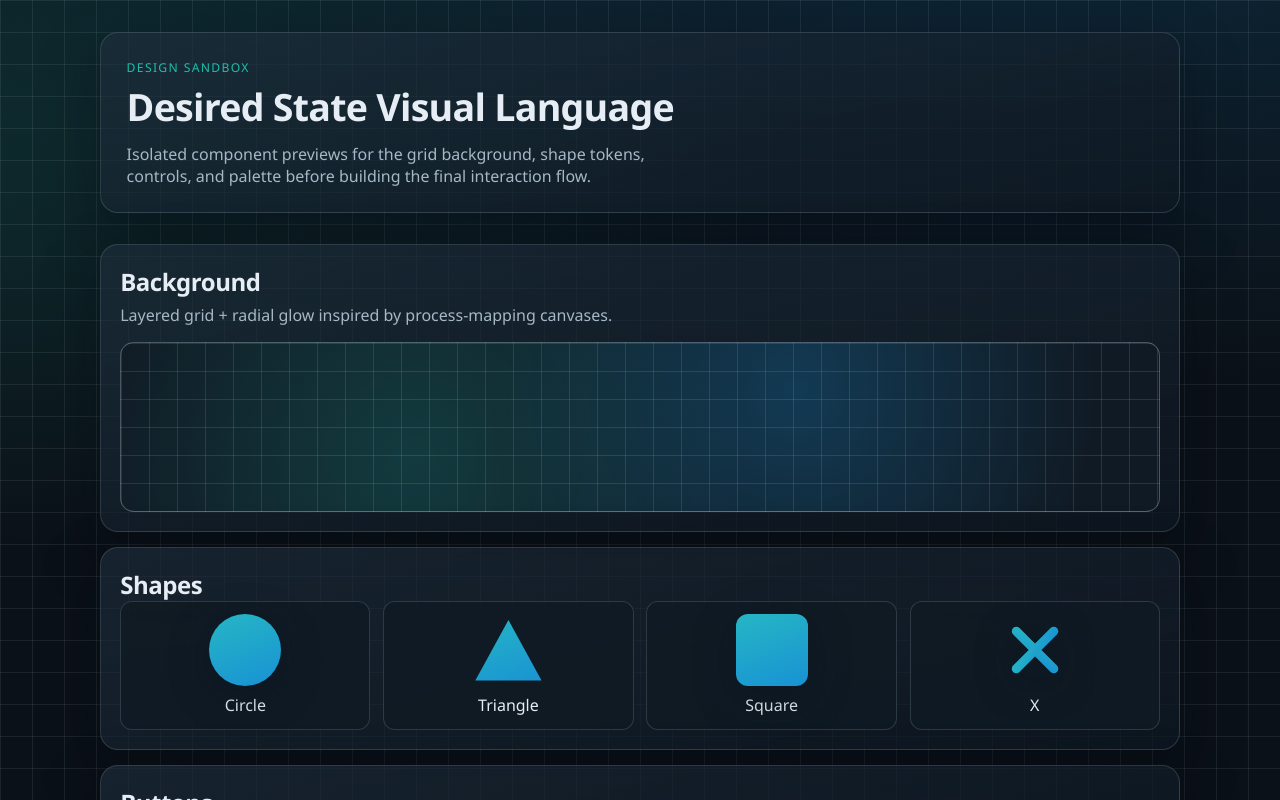
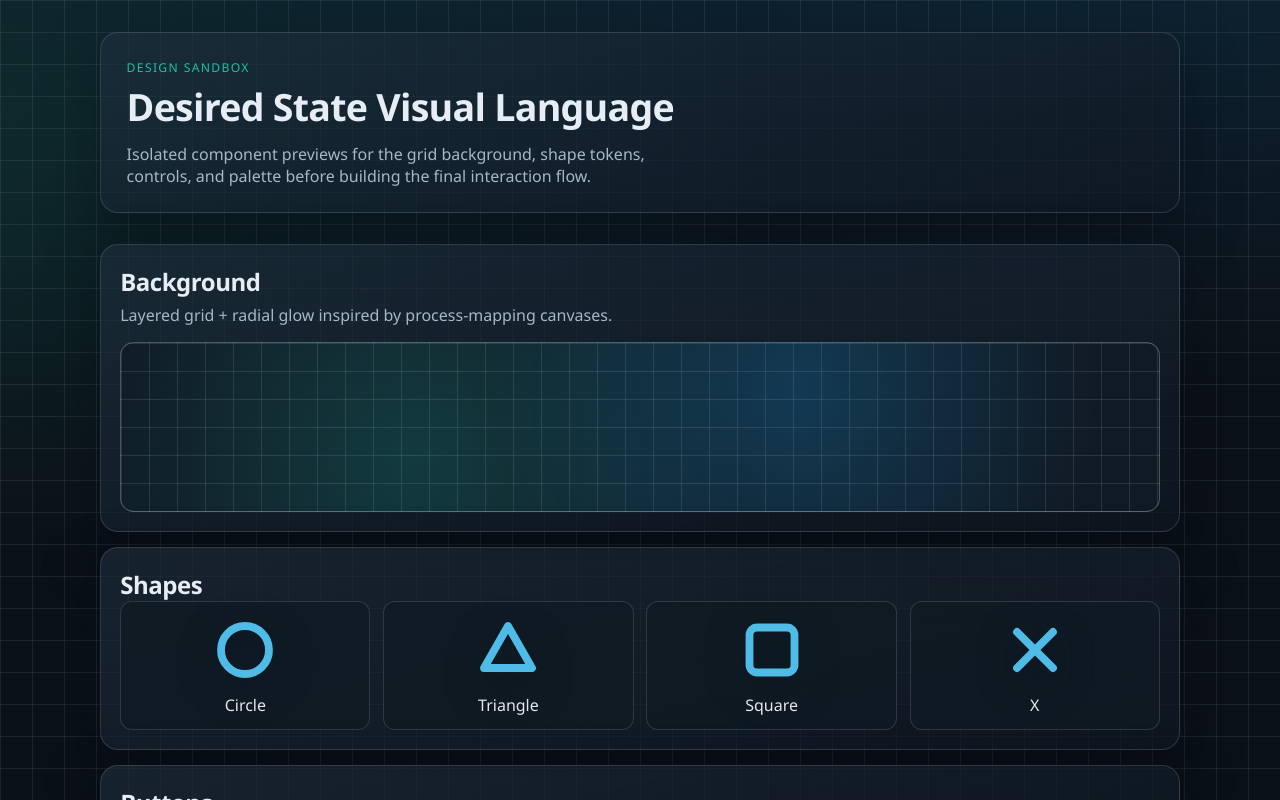
Before and after one commit to LiamCarver/desired-state-demo, a React (Vite) app in the folder app/: page /design in a window 1280 px wide. Shown: the top 800 px of the page. Built offline with nearby package versions, Linux system fonts and the light colour scheme.

Commit message:
style: adopt hollow glyph shapes and ps-style canvas buttons

```diff
--- a/app/src/components/ActualStateCanvas.tsx
+++ b/app/src/components/ActualStateCanvas.tsx
@@ -1,4 +1,7 @@
-export type CanvasShapeType = 'circle' | 'triangle' | 'square' | 'x'
+import type { ShapeType } from '../design/shapeTypes'
+import ShapeGlyph from './ShapeGlyph'
+
+export type CanvasShapeType = ShapeType
 
 export type CanvasShape = {
   id: string
@@ -46,7 +49,6 @@ function ActualStateCanvas({
         {shapes.map((shape) => {
           const shapeClass = `canvas-shape canvas-shape-${shape.type}`
           const isSelected = shape.id === selectedShapeId
-          const isXShape = shape.type === 'x'
           return (
             <button
               key={shape.id}
@@ -60,11 +62,12 @@ function ActualStateCanvas({
                 top: `${shape.y}%`,
                 width: `${shape.size}px`,
                 height: `${shape.size}px`,
-                backgroundColor: isXShape ? 'transparent' : shape.color,
                 color: shape.color,
               }}
               onClick={() => onSelectShape(shape.id)}
-            />
+            >
+              <ShapeGlyph type={shape.type} className="canvas-shape-glyph" strokeWidth={2.6} />
+            </button>
           )
         })}
       </div>
--- a/app/src/components/DesiredStateEditor.tsx
+++ b/app/src/components/DesiredStateEditor.tsx
@@ -1,6 +1,8 @@
 import type { FocusEvent } from 'react'
+import type { ShapeType } from '../design/shapeTypes'
+import ShapeGlyph from './ShapeGlyph'
 
-export type DesiredShapeType = 'circle' | 'triangle' | 'square' | 'x'
+export type DesiredShapeType = ShapeType
 
 export type DesiredShape = {
   id: string
@@ -78,9 +80,10 @@ function DesiredStateEditor({
                 <details className="shape-dropdown" onBlur={handleDropdownBlur}>
                   <summary>
                     <span
-                      className={`dropdown-shape-chip dropdown-shape-${shape.type}`}
                       aria-hidden="true"
-                    />
+                    >
+                      <ShapeGlyph type={shape.type} className="dropdown-shape-glyph" />
+                    </span>
                     <span>
                       {shapeOptions.find((option) => option.value === shape.type)?.label ??
                         shape.type}
@@ -101,9 +104,10 @@ function DesiredStateEditor({
                         }}
                       >
                         <span
-                          className={`dropdown-shape-chip dropdown-shape-${option.value}`}
                           aria-hidden="true"
-                        />
+                        >
+                          <ShapeGlyph type={option.value} className="dropdown-shape-glyph" />
+                        </span>
                         <span>{option.label}</span>
                       </button>
                     ))}
--- a/app/src/components/ShapeGallery.tsx
+++ b/app/src/components/ShapeGallery.tsx
@@ -1,11 +1,12 @@
 import { shapeSpecs } from '../design/designTokens'
+import ShapeGlyph from './ShapeGlyph'
 
 function ShapeGallery() {
   return (
     <div className="shape-grid">
       {shapeSpecs.map((shape) => (
         <article key={shape.id} className="shape-card">
-          <div className={shape.className} />
+          <ShapeGlyph type={shape.id} className="shape-glyph-preview" strokeWidth={2.6} />
           <p>{shape.label}</p>
         </article>
       ))}
--- /dev/null
+++ b/app/src/components/ShapeGlyph.tsx
@@ -0,0 +1,73 @@
+import type { ShapeType } from '../design/shapeTypes'
+
+type ShapeGlyphProps = {
+  type: ShapeType
+  className?: string
+  strokeWidth?: number
+}
+
+function ShapeGlyph({ type, className, strokeWidth = 2.2 }: ShapeGlyphProps) {
+  if (type === 'circle') {
+    return (
+      <svg className={className} viewBox="0 0 24 24" aria-hidden="true">
+        <circle cx="12" cy="12" r="8" fill="none" stroke="currentColor" strokeWidth={strokeWidth} />
+      </svg>
+    )
+  }
+
+  if (type === 'triangle') {
+    return (
+      <svg className={className} viewBox="0 0 24 24" aria-hidden="true">
+        <polygon
+          points="12,4 20,18 4,18"
+          fill="none"
+          stroke="currentColor"
+          strokeWidth={strokeWidth}
+          strokeLinejoin="round"
+        />
+      </svg>
+    )
+  }
+
+  if (type === 'square') {
+    return (
+      <svg className={className} viewBox="0 0 24 24" aria-hidden="true">
+        <rect
+          x="4.5"
+          y="4.5"
+          width="15"
+          height="15"
+          rx="2.5"
+          fill="none"
+          stroke="currentColor"
+          strokeWidth={strokeWidth}
+        />
+      </svg>
+    )
+  }
+
+  return (
+    <svg className={className} viewBox="0 0 24 24" aria-hidden="true">
+      <line
+        x1="6"
+        y1="6"
+        x2="18"
+        y2="18"
+        stroke="currentColor"
+        strokeWidth={strokeWidth}
+        strokeLinecap="round"
+      />
+      <line
+        x1="18"
+        y1="6"
+        x2="6"
+        y2="18"
+        stroke="currentColor"
+        strokeWidth={strokeWidth}
+        strokeLinecap="round"
+      />
+    </svg>
+  )
+}
+
+export default ShapeGlyph
--- a/app/src/design/designTokens.ts
+++ b/app/src/design/designTokens.ts
@@ -1,7 +1,8 @@
+import type { ShapeType } from './shapeTypes'
+
 export type ShapeSpec = {
-  id: string
+  id: ShapeType
   label: string
-  className: string
 }
 
 export type PaletteSwatch = {
@@ -10,10 +11,10 @@ export type PaletteSwatch = {
 }
 
 export const shapeSpecs: ShapeSpec[] = [
-  { id: 'circle', label: 'Circle', className: 'shape shape-circle' },
-  { id: 'triangle', label: 'Triangle', className: 'shape shape-triangle' },
-  { id: 'square', label: 'Square', className: 'shape shape-square' },
-  { id: 'x', label: 'X', className: 'shape shape-x' },
+  { id: 'circle', label: 'Circle' },
+  { id: 'triangle', label: 'Triangle' },
+  { id: 'square', label: 'Square' },
+  { id: 'x', label: 'X' },
 ]
 
 export const palette: PaletteSwatch[] = [
--- /dev/null
+++ b/app/src/design/shapeTypes.ts
@@ -0,0 +1 @@
+export type ShapeType = 'circle' | 'triangle' | 'square' | 'x'
--- a/app/src/index.css
+++ b/app/src/index.css
@@ -196,10 +196,18 @@ h2 {
 .canvas-shape {
   position: absolute;
   transform: translate(-50%, -50%);
-  border: none;
+  border: 1px solid rgba(231, 237, 244, 0.16);
+  border-radius: 999px;
+  background: radial-gradient(circle at 35% 28%, #263240, #0c1118 62%);
   cursor: pointer;
+  padding: 0;
+  display: grid;
+  place-items: center;
   transition: transform 120ms ease, box-shadow 120ms ease;
-  box-shadow: 0 8px 18px rgba(4, 9, 15, 0.4);
+  box-shadow:
+    inset 0 1px 0 rgba(255, 255, 255, 0.08),
+    inset 0 -2px 10px rgba(0, 0, 0, 0.42),
+    0 10px 20px rgba(4, 9, 15, 0.52);
 }
 
 .canvas-shape:hover {
@@ -211,41 +219,11 @@ h2 {
   outline-offset: 2px;
 }
 
-.canvas-shape-circle {
-  border-radius: 999px;
-}
-
-.canvas-shape-square {
-  border-radius: 12px;
-}
-
-.canvas-shape-triangle {
-  clip-path: polygon(50% 8%, 4% 92%, 96% 92%);
-}
-
-.canvas-shape-x {
-  box-shadow: none;
-}
-
-.canvas-shape-x::before,
-.canvas-shape-x::after {
-  content: '';
-  position: absolute;
-  top: 50%;
-  left: 50%;
-  width: 85%;
-  height: 16%;
-  border-radius: 999px;
-  background: currentColor;
-  transform-origin: center;
-}
-
-.canvas-shape-x::before {
-  transform: translate(-50%, -50%) rotate(45deg);
-}
-
-.canvas-shape-x::after {
-  transform: translate(-50%, -50%) rotate(-45deg);
+.canvas-shape-glyph {
+  width: 72%;
+  height: 72%;
+  color: currentColor;
+  filter: drop-shadow(0 1px 5px rgba(4, 9, 15, 0.45));
 }
 
 .canvas-shape.is-selected {
@@ -425,51 +403,11 @@ h2 {
   outline-offset: 2px;
 }
 
-.dropdown-shape-chip {
-  position: relative;
+.dropdown-shape-glyph {
   width: 14px;
   height: 14px;
-  background: #d5dfeb;
-  border: 1px solid rgba(0, 0, 0, 0.25);
+  color: #d5dfeb;
   flex-shrink: 0;
-}
-
-.dropdown-shape-circle {
-  border-radius: 999px;
-}
-
-.dropdown-shape-square {
-  border-radius: 2px;
-}
-
-.dropdown-shape-triangle {
-  clip-path: polygon(50% 8%, 4% 92%, 96% 92%);
-}
-
-.dropdown-shape-x {
-  background: transparent;
-  border: none;
-}
-
-.dropdown-shape-x::before,
-.dropdown-shape-x::after {
-  content: '';
-  position: absolute;
-  top: 50%;
-  left: 50%;
-  width: 90%;
-  height: 2px;
-  border-radius: 999px;
-  background: #d5dfeb;
-  transform-origin: center;
-}
-
-.dropdown-shape-x::before {
-  transform: translate(-50%, -50%) rotate(45deg);
-}
-
-.dropdown-shape-x::after {
-  transform: translate(-50%, -50%) rotate(-45deg);
 }
 
 .color-dropdown {
@@ -562,49 +500,11 @@ h2 {
   margin: 0;
 }
 
-.shape {
-  position: relative;
+.shape-glyph-preview {
   width: 72px;
   height: 72px;
-  background: linear-gradient(160deg, #26b6c4, #1892d4);
+  color: #4ebce7;
   filter: drop-shadow(0 10px 20px rgba(5, 17, 28, 0.42));
-}
-
-.shape-circle {
-  border-radius: 999px;
-}
-
-.shape-square {
-  border-radius: 12px;
-}
-
-.shape-triangle {
-  clip-path: polygon(50% 8%, 4% 92%, 96% 92%);
-}
-
-.shape-x {
-  background: transparent;
-}
-
-.shape-x::before,
-.shape-x::after {
-  content: '';
-  position: absolute;
-  top: 50%;
-  left: 50%;
-  width: 86%;
-  height: 9px;
-  border-radius: 999px;
-  background: linear-gradient(160deg, #26b6c4, #1892d4);
-  transform-origin: center;
-}
-
-.shape-x::before {
-  transform: translate(-50%, -50%) rotate(45deg);
-}
-
-.shape-x::after {
-  transform: translate(-50%, -50%) rotate(-45deg);
 }
 
 .button-row {
```
